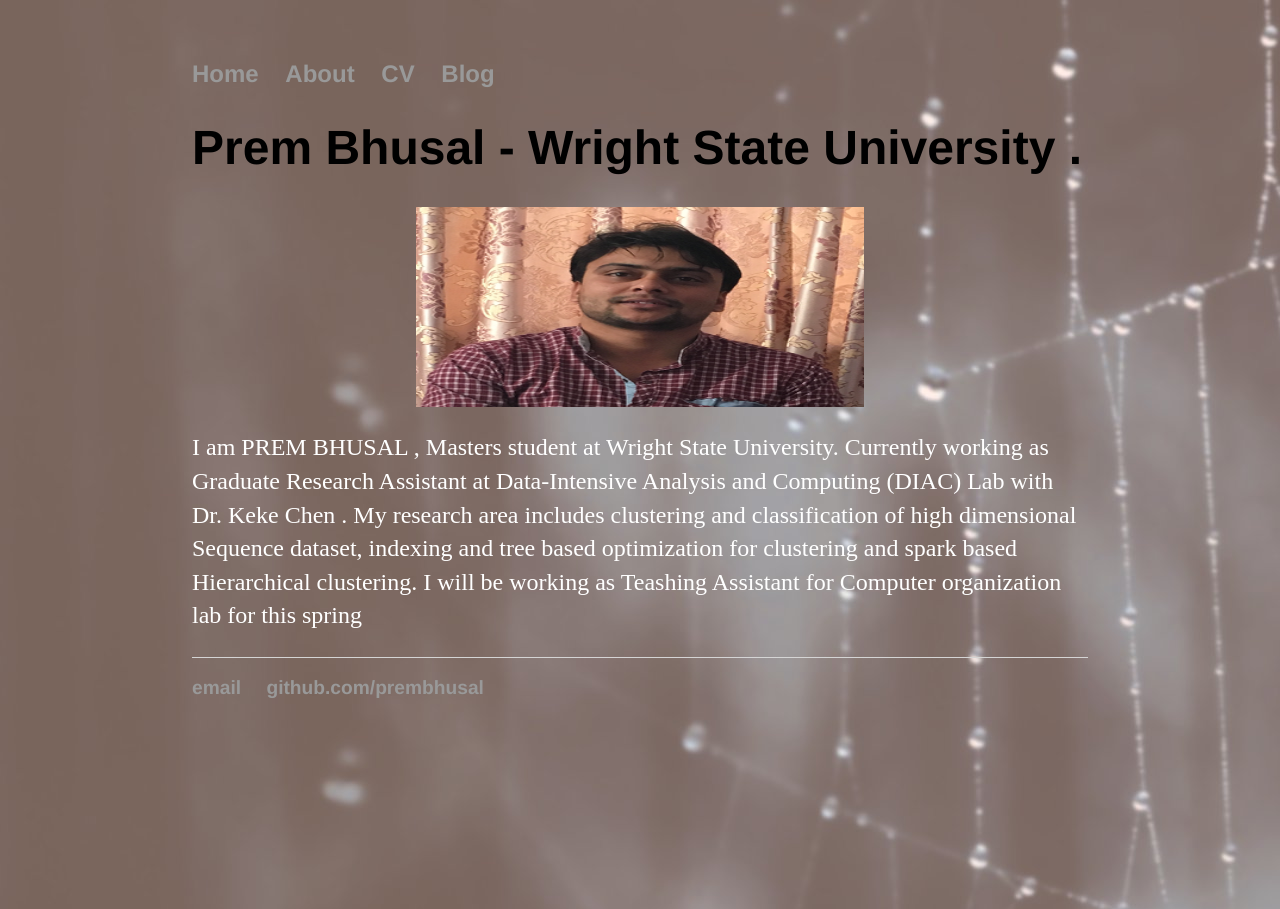
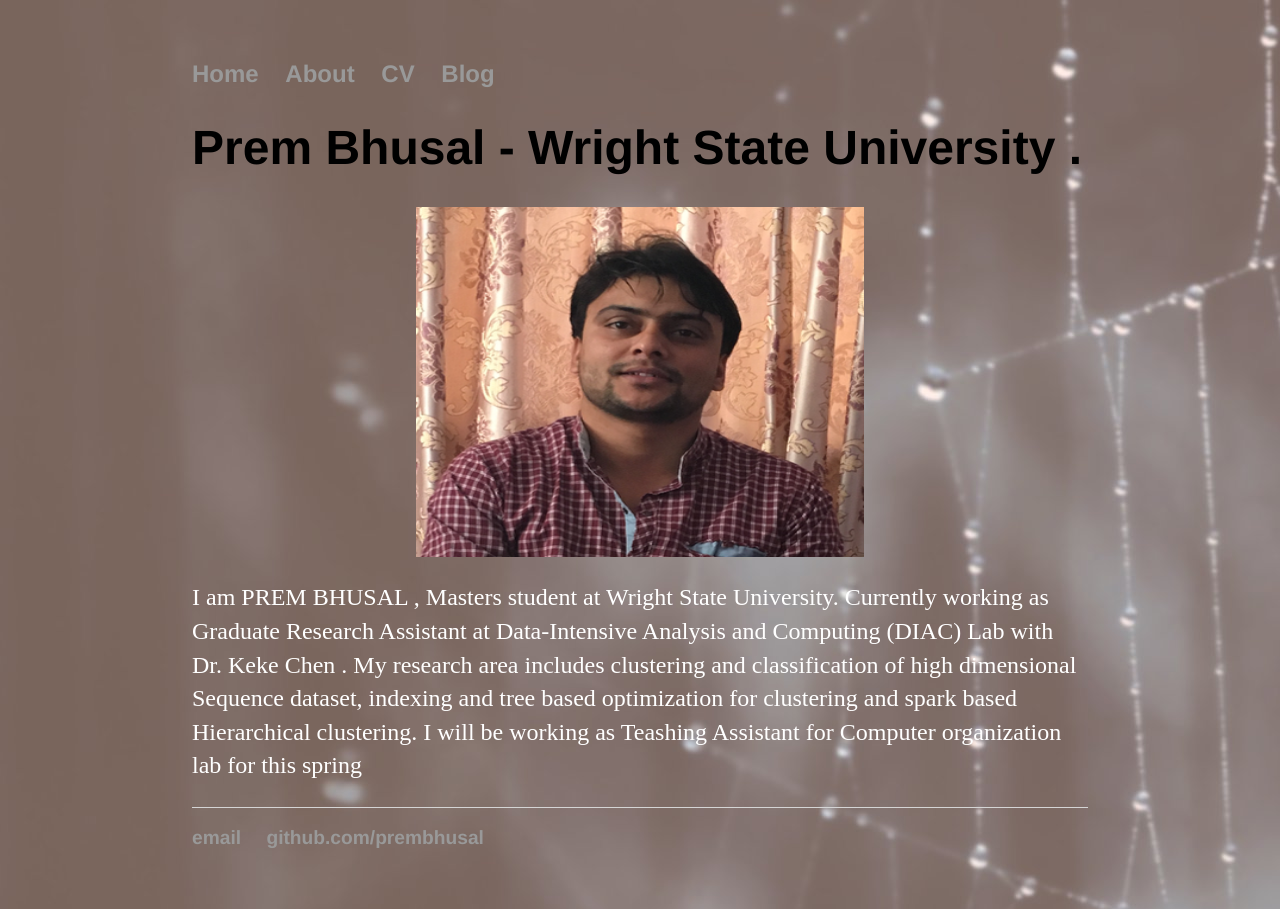
Before and after one commit to prembhusal/prembhusalWebsite, a Jekyll site: the page built from index.html, in a window 1280 px wide. Built offline with Jekyll 4.4.1, drawn with Linux system fonts in a browser that asks for light colours.

Commit message:
Update index.html

```diff
--- a/index.html
+++ b/index.html
@@ -4,7 +4,7 @@ title: prembhusal
 ---
 <div class="blurb">
 	<h1>Prem Bhusal - Wright State University .</h1>
-	<img src="/img/prem2.jpg" alt="HTML5 Icon" class ="center" width="80" height="200">
+	<img src="/img/prem2.jpg" alt="HTML5 Icon" class ="center" width="50" height="350">
 	<p>I am PREM BHUSAL , Masters student at  Wright State University. Currently  working as Graduate Research Assistant at
 	Data-Intensive Analysis and Computing (DIAC) Lab with Dr. Keke Chen . My research area includes clustering
 	and classification of high dimensional Sequence dataset, indexing and tree based optimization for clustering and spark based
```
